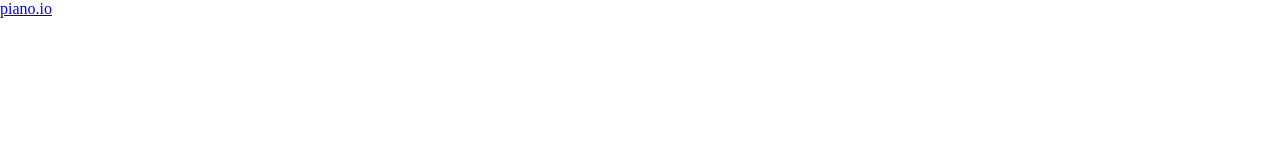
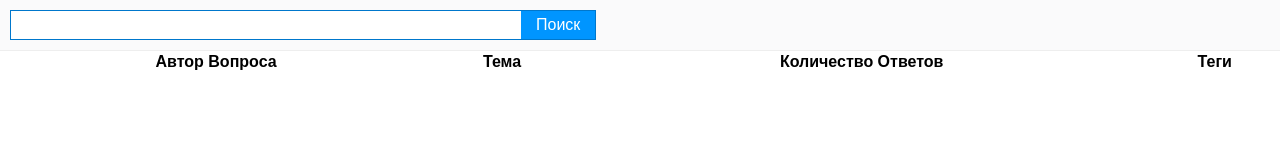
Before and after one commit to eruzanov/piano.io, a React app: page / in a window 1280 px wide. Built offline with nearby package versions, Linux system fonts and the light colour scheme.

Commit message:
добавил менеджер состояния(redux), асинхронные actions(thunk)

```diff
--- a/package.json
+++ b/package.json
@@ -10,6 +10,7 @@
   "author": "Eugene Ruzanov <eugene.ruzanov@yandex.ru>",
   "license": "ISC",
   "dependencies": {
+    "axios": "^0.17.0",
     "babel-core": "^6.26.0",
     "babel-loader": "^7.1.2",
     "babel-preset-es2015": "^6.24.1",
@@ -18,6 +19,9 @@
     "normalize.css": "^7.0.0",
     "react": "^16.0.0",
     "react-dom": "^16.0.0",
+    "react-redux": "^5.0.6",
+    "redux": "^3.7.2",
+    "redux-thunk": "^2.2.0",
     "style-loader": "^0.19.0",
     "webpack": "^3.8.1",
     "webpack-dev-server": "^2.9.3"
--- a/public/index.html
+++ b/public/index.html
@@ -2,7 +2,7 @@
 <html lang="en">
 <head>
     <meta charset="UTF-8">
-    <title>piono.io</title>
+    <title>piano.io</title>
 </head>
 <body>
 <div id="app"></div>
--- /dev/null
+++ b/src/actions.js
@@ -0,0 +1,20 @@
+import axios from 'axios';
+import {API_KEY, SEARCH_RESULT} from './const';
+
+export const search = intitle => dispatch => {
+  axios
+    .get(
+      'search',
+      {
+        params: {
+          key: API_KEY,
+          site: 'stackoverflow',
+          intitle
+        }
+      }
+    )
+    .then(({data}) => {
+      dispatch({type: SEARCH_RESULT, data})
+    })
+    .catch(err => console.log(err));
+};
--- /dev/null
+++ b/src/components/App.js
@@ -0,0 +1,11 @@
+import React from 'react';
+import Header from './Header';
+import SearchResults from './SearchResults';
+import './app.css';
+
+export default () => ([
+  <Header key={0}/>,
+  <div key={1} className="container">
+    <SearchResults/>
+  </div>
+]);
--- /dev/null
+++ b/src/components/Header/index.css
@@ -0,0 +1,31 @@
+.header {
+    position: absolute;
+    top: 0;
+    right: 0;
+    left: 0;
+    height: 50px;
+    background-color: #fafafb;
+    border-bottom: 1px solid #eee;
+}
+
+.search-form {
+    margin: 10px;
+}
+
+.search-form__input {
+    padding: 5px;
+    width: 500px;
+    border: 1px solid #07c;
+    border-right: none;
+    outline: none;
+}
+
+.search-form__button {
+    padding: 5px 15px;
+    background-color: #0095ff;
+    border: 1px solid #07c;
+    border-left: none;
+    color: white;
+    cursor: pointer;
+    outline: none;
+}
--- /dev/null
+++ b/src/components/Header/index.js
@@ -0,0 +1,29 @@
+import React, {Component} from 'react';
+import {connect} from 'react-redux';
+import {search} from '../../actions';
+import './index.css';
+
+class SearchForm extends Component {
+  onSearch(e) {
+    e.preventDefault();
+    const intitle = e.target.search.value.trim();
+    if (intitle) this.props.onSearch(intitle);
+  };
+
+  render() {
+    return (
+      <div className="header">
+        <form className="search-form" onSubmit={e => this.onSearch(e)}>
+          <input name="search" className="search-form__input" type="text"/>
+          <button className="search-form__button">Поиск</button>
+        </form>
+      </div>
+    );
+  }
+}
+
+const mapDispatchToProps = dispatch => ({
+  onSearch: s => dispatch(search(s))
+});
+
+export default connect(null, mapDispatchToProps)(SearchForm);
--- /dev/null
+++ b/src/components/SearchResults/index.css
@@ -0,0 +1,8 @@
+.search-results {
+    width: 100%;
+}
+
+.search-results table {
+    width: 100%;
+    text-transform: capitalize;
+}
--- /dev/null
+++ b/src/components/SearchResults/index.js
@@ -0,0 +1,36 @@
+import React, {Component} from 'react';
+import {connect} from 'react-redux';
+import './index.css';
+
+class SearchResults extends Component {
+  render() {
+    return (
+      <div className="search-results">
+        <table>
+          <thead>
+          <tr>
+            <th>автор вопроса</th>
+            <th>тема</th>
+            <th>количество ответов</th>
+            <th>теги</th>
+          </tr>
+          </thead>
+          <tbody>
+          {this.props.items.map(item =>
+          <tr>
+            <td>{item.owner.display_name}</td>
+            <td>{item.title}</td>
+            <td>{item.answer_count}</td>
+            <td>{item.tags.join(', ')}</td>
+          </tr>
+          )}
+          </tbody>
+        </table>
+      </div>
+    );
+  }
+}
+
+const mapStateToProps = state => state.searchResults;
+
+export default connect(mapStateToProps)(SearchResults);
--- /dev/null
+++ b/src/components/app.css
@@ -0,0 +1,10 @@
+body {
+    font-family: Arial, Helvetica, sans-serif;
+}
+.container {
+    position: absolute;
+    top: 50px;
+    right: 0;
+    left: 0;
+    bottom: 0;
+}
--- /dev/null
+++ b/src/const.js
@@ -0,0 +1,3 @@
+export const API_KEY = 'U4DMV*8nvpm3EOpvf69Rxw((';
+
+export const SEARCH_RESULT = 'SEARCH_RESULT';
--- a/src/index.js
+++ b/src/index.js
@@ -1,11 +1,26 @@
-import React, {Component} from 'react';
+import React from 'react';
 import {render} from 'react-dom';
+import {createStore, applyMiddleware} from 'redux';
+import {Provider} from 'react-redux';
+import thunk from 'redux-thunk';
+import reducer from './reducer';
+import axios from 'axios';
+import App from './components/App';
 import 'normalize.css';
 
-class App extends Component {
-  render() {
-    return <a href="http://piano.io/">piano.io</a>;
-  }
-}
+axios.defaults.baseURL = 'https://api.stackexchange.com/2.2';
 
-render(<App/>, document.querySelector('#app'));
+const composeEnhancers =
+  typeof window === 'object' &&
+  window.__REDUX_DEVTOOLS_EXTENSION_COMPOSE__ ?
+    window.__REDUX_DEVTOOLS_EXTENSION_COMPOSE__ : compose;
+
+const enhancer = composeEnhancers(applyMiddleware(thunk));
+const store = createStore(reducer, enhancer);
+
+render(
+  <Provider store={store}>
+    <App/>
+  </Provider>,
+  document.querySelector('#app')
+);
--- /dev/null
+++ b/src/reducer.js
@@ -0,0 +1,14 @@
+import {SEARCH_RESULT} from './const';
+
+const initialState = {
+  searchResults: {items: []},
+};
+
+export default (state = initialState, action) => {
+  switch (action.type) {
+    case SEARCH_RESULT:
+      return Object.assign({}, state, {searchResults: action.data});
+    default:
+      return state;
+  }
+};
```
Also changed, not shown: 1 other file.
